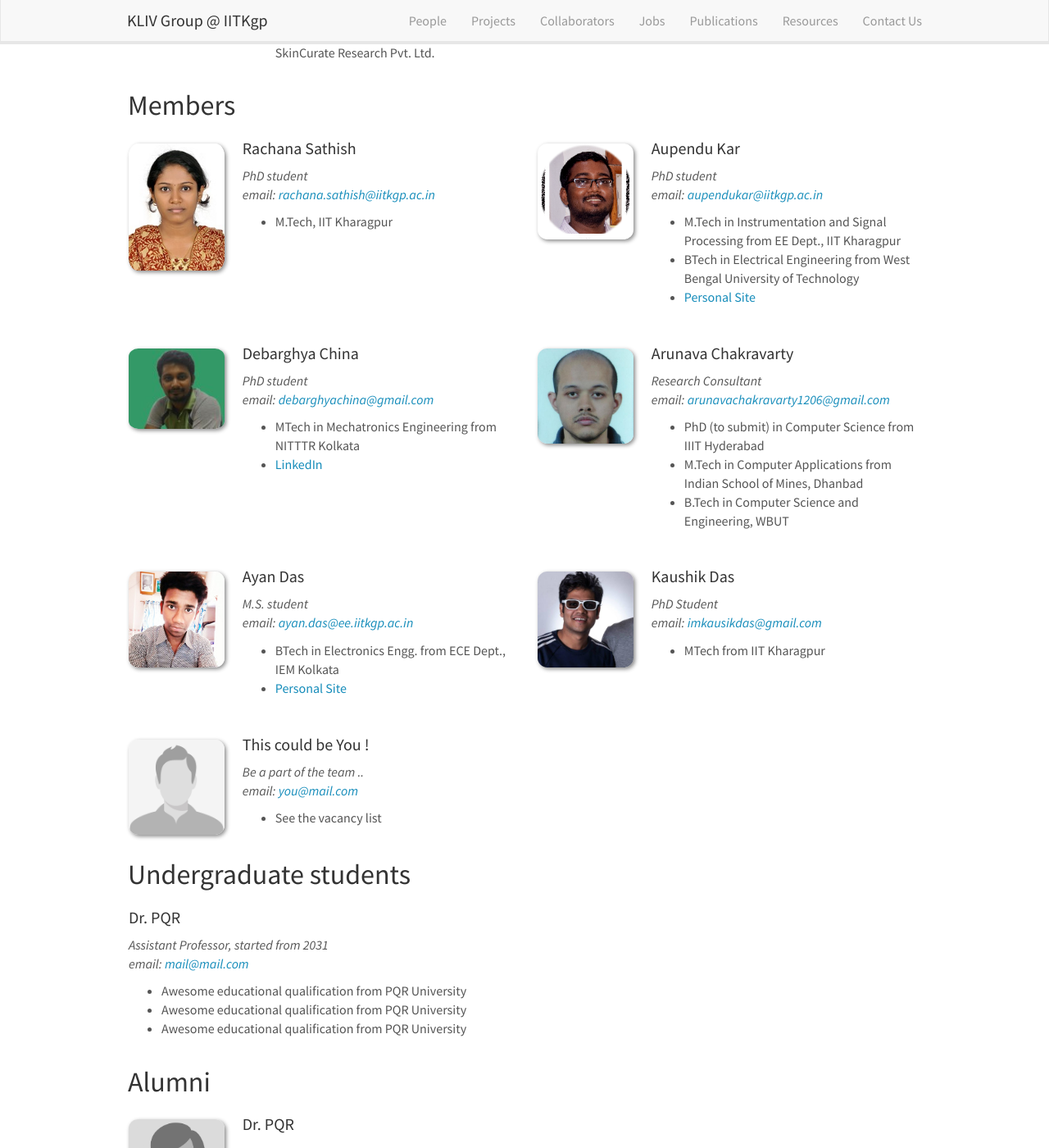
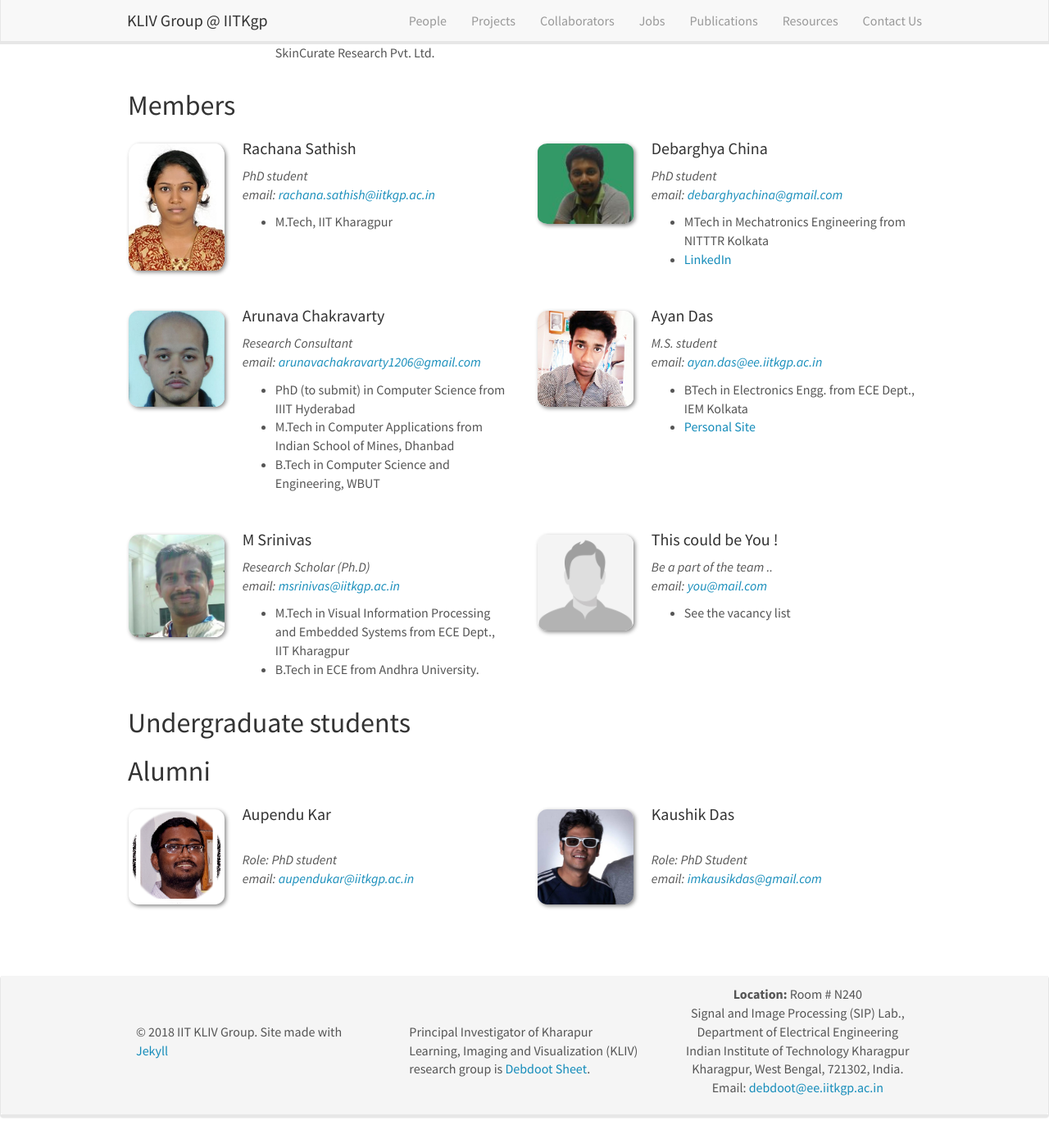
Before and after one commit to iitkliv/tempsite, a Jekyll site: the page built from _pages/people.md, in a window 1280 px wide and 1400 px high, scrolled down 358 px. Shown: the whole window at 82% size. Built offline with Jekyll 4.4.1, drawn with Linux system fonts in a browser that asks for light colours; nearby versions of some CDN libraries; some of the changed text lies outside the part shown.

Commit message:
member list updated

```diff
--- a/_data/people.yml
+++ b/_data/people.yml
@@ -23,7 +23,7 @@
     - M.Tech in Instrumentation and Signal Processing from EE Dept., IIT Kharagpur
     - BTech in Electrical Engineering from West Bengal University of Technology
     - <a href="https://aupendu.github.io/"> Personal Site </a>
-  type: member
+  type: alumni
 
 - name: Debarghya China
   photo: dc.jpg
@@ -53,13 +53,22 @@
     - <a href="https://dasayan05.github.io/"> Personal Site </a>
   type: member
 
+- name: M Srinivas
+  photo: sm.png
+  info: Research Scholar (Ph.D)
+  email: msrinivas@iitkgp.ac.in
+  description:
+    - M.Tech in Visual Information Processing and Embedded Systems from ECE Dept., IIT Kharagpur
+    - B.Tech in ECE from Andhra University.
+  type: member
+
 - name: Kaushik Das
   photo: kd.jpg
   info: PhD Student
   email: imkausikdas@gmail.com
   description:
     - MTech from IIT Kharagpur
-  type: member
+  type: alumni
 
 - name: This could be You !
   photo: phman.jpg
@@ -68,23 +77,3 @@
   description:
     - See the vacancy list
   type: member
-
-- name: Dr. PQR
-  photo: phwoman.png
-  info: Assistant Professor, started from 2031
-  email: mail@mail.com
-  description:
-    - Awesome educational qualification from PQR University
-    - Awesome educational qualification from PQR University
-    - Awesome educational qualification from PQR University
-  type: undergrad
-
-- name: Dr. PQR
-  photo: phwoman.png
-  info: Assistant Professor, started from 2031
-  email: mail@mail.com
-  description:
-    - Awesome educational qualification from PQR University
-    - Awesome educational qualification from PQR University
-    - Awesome educational qualification from PQR University
-  type: alumni
```
Also changed, not shown: images/teampic/sm.png (added).
